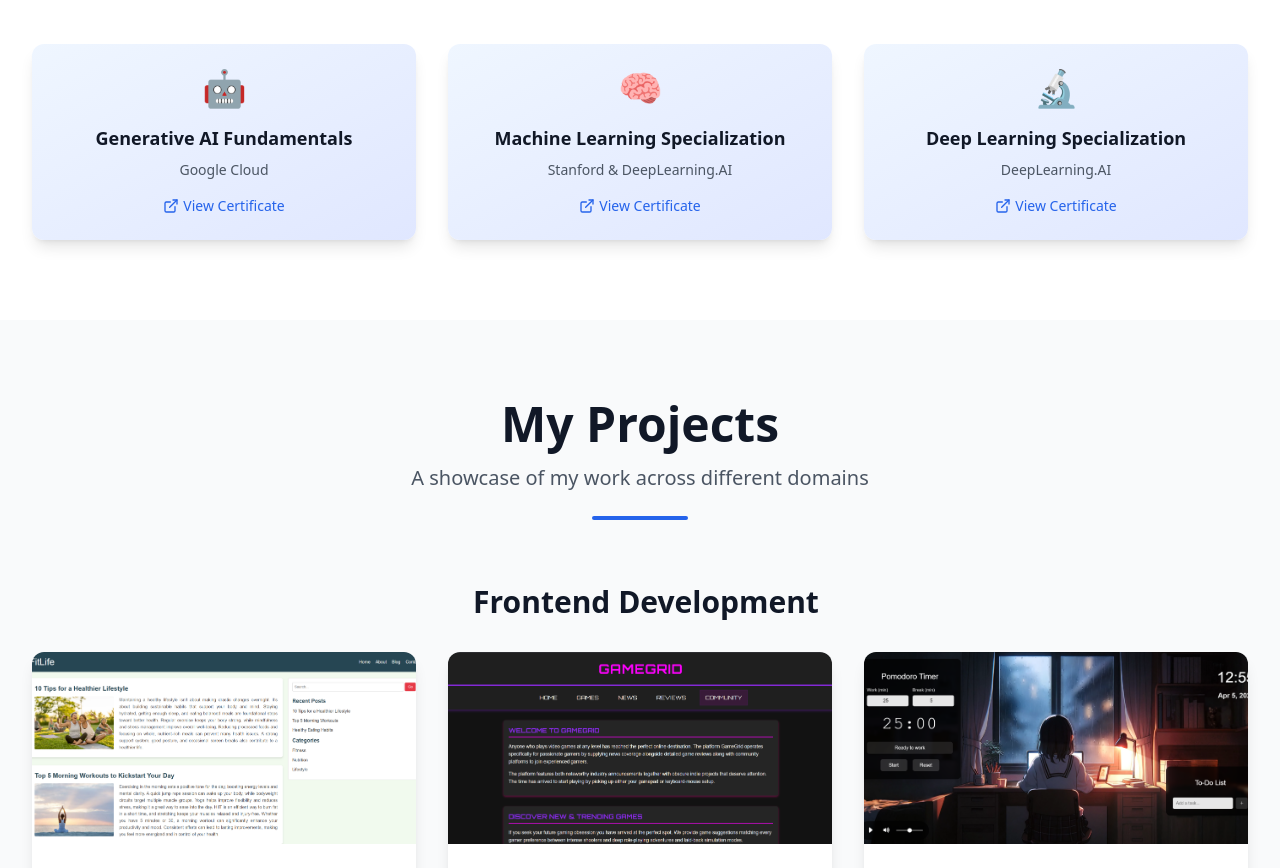
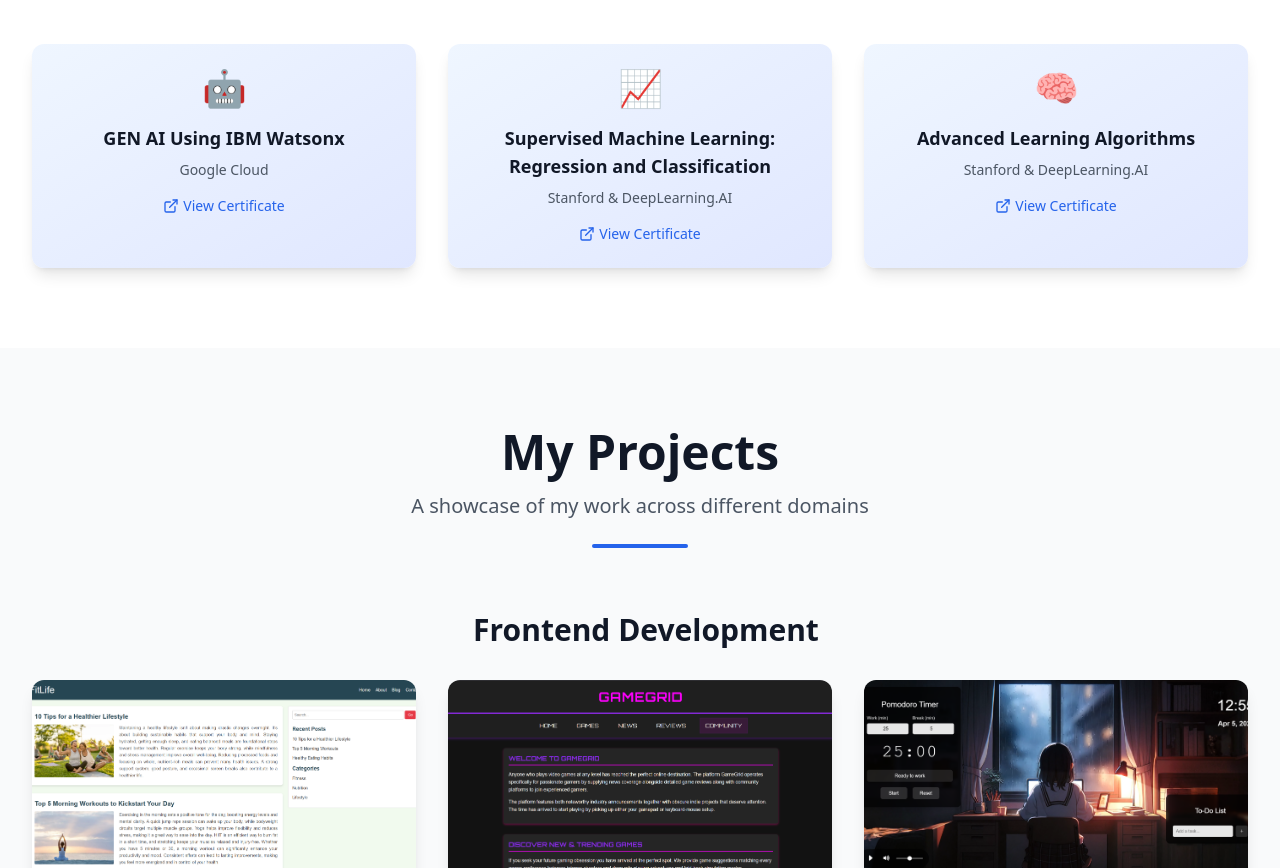
Before and after one commit to mrinaliii/Portfolio, a React (Vite) app: page / in a window 1280 px wide. Shown: the part 2080-2948 px from the top of the page. Built offline with nearby package versions, Linux system fonts and the light colour scheme.

Commit message:
Changes for deployment

```diff
--- a/src/components/About.tsx
+++ b/src/components/About.tsx
@@ -25,22 +25,22 @@ const About: React.FC<AboutProps> = ({ isDark }) => {
 
   const certifications = [
     {
-      name: 'Generative AI Fundamentals',
+      name: 'GEN AI Using IBM Watsonx',
       provider: 'Google Cloud',
-      url: 'https://example.com/cert1',
+      url: 'https://courses.adroitprolearn.skillsnetwork.site/certificates/f1f18d0ec16847f185442bf375ec293d',
       icon: '🤖'
     },
     {
-      name: 'Machine Learning Specialization',
+      name: 'Supervised Machine Learning: Regression and Classification ',
       provider: 'Stanford & DeepLearning.AI',
-      url: 'https://example.com/cert2',
-      icon: '🧠'
+      url: 'https://www.coursera.org/account/accomplishments/records/36XYZDF5GIEL',
+      icon: '📈'
     },
     {
-      name: 'Deep Learning Specialization',
-      provider: 'DeepLearning.AI',
-      url: 'https://example.com/cert3',
-      icon: '🔬'
+      name: 'Advanced Learning Algorithms',
+      provider: 'Stanford & DeepLearning.AI',
+      url: 'https://www.coursera.org/account/accomplishments/records/KK2XND7IDE0Q',
+      icon: '🧠'
     }
   ];
 
```
